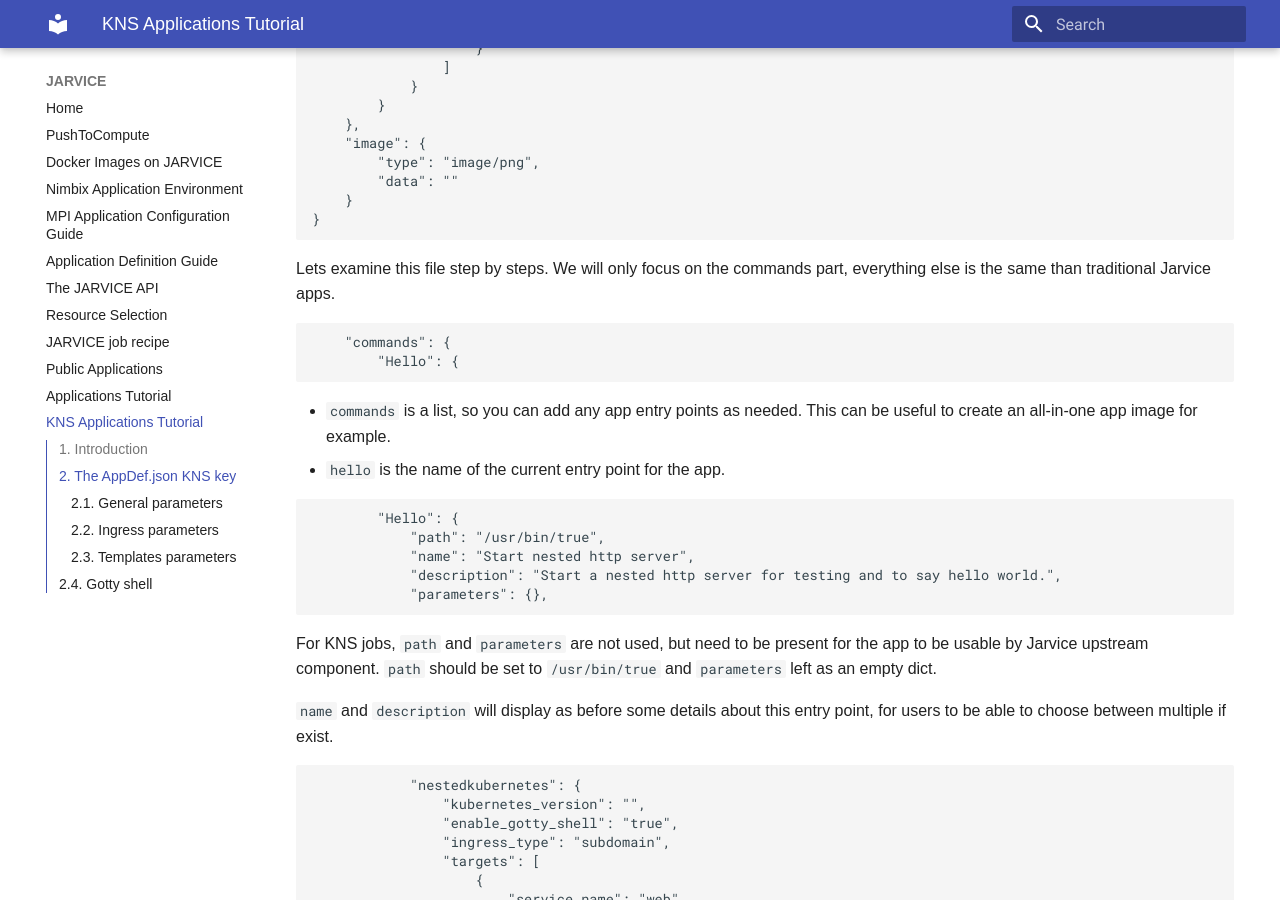
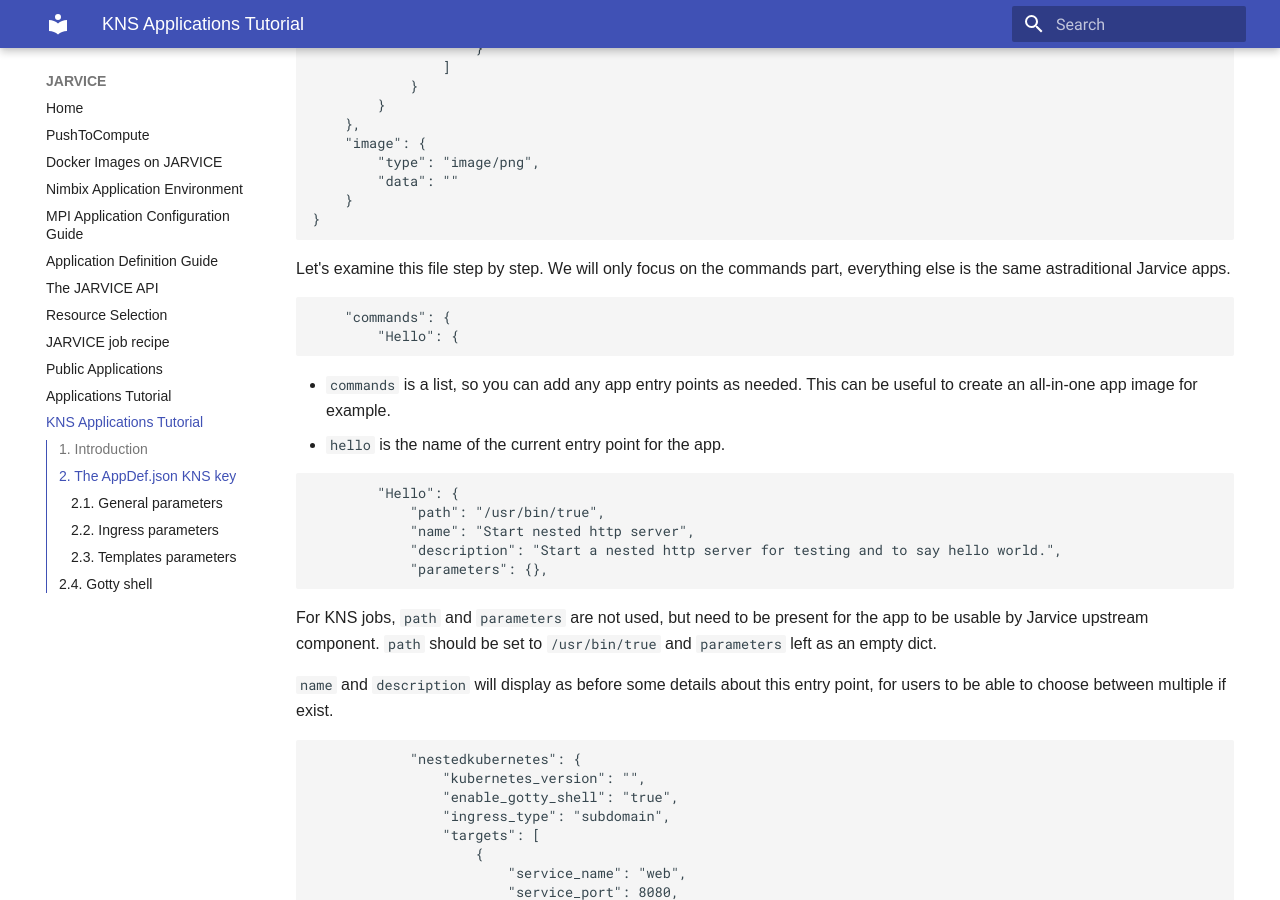
Before and after one commit to nimbix/jardoc, an MkDocs documentation site: the page built from docs/kns_apps_tutorial.md, in a window 1280 px wide and 900 px high, scrolled down 2036 px. Built offline with MkDocs 1.6.1 and Material for MkDocs 9.7.7, drawn with Linux system fonts in a browser that asks for light colours.

Commit message:
Update docs/kns_apps_tutorial.md
Co-authored-by: Daniel <calvoad@gmail.com>

````diff
--- a/docs/kns_apps_tutorial.md
+++ b/docs/kns_apps_tutorial.md
@@ -82,7 +82,7 @@ A very basic hello world app would use the following AppDef.json file:
 }
 ```
 
-Lets examine this file step by steps. We will only focus on the commands part, everything else is the same than traditional Jarvice apps.
+Let's examine this file step by step. We will only focus on the commands part, everything else is the same astraditional Jarvice apps.
 
 ```json
     "commands": {
````
